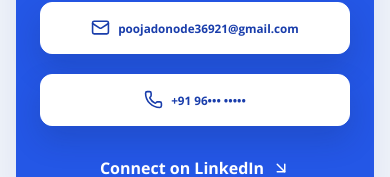
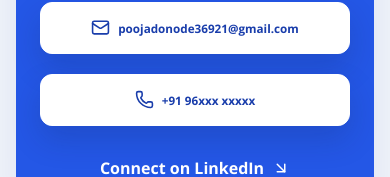
Before and after one commit to poojadonode28/pooja-portfolio, a React (Vite) app: page / in a window 390 px wide. Shown: the part 8476-8653 px from the top of the page. Built offline with nearby package versions, Linux system fonts and the light colour scheme.

Commit message:
Mask the phone number with x instead of dots

```diff
--- a/src/App.tsx
+++ b/src/App.tsx
@@ -52,7 +52,7 @@ const shopProducts = [
   { tone: "four", price: "₹2,199" },
 ] as const;
 
-const maskedPhone = "+91 96••• •••••";
+const maskedPhone = "+91 96xxx xxxxx";
 
 const App = () => {
   const [isMenuOpen, setIsMenuOpen] = useState(false);
```
Also changed, not shown: 1 other file (tests, documents, lock files or other folders).
